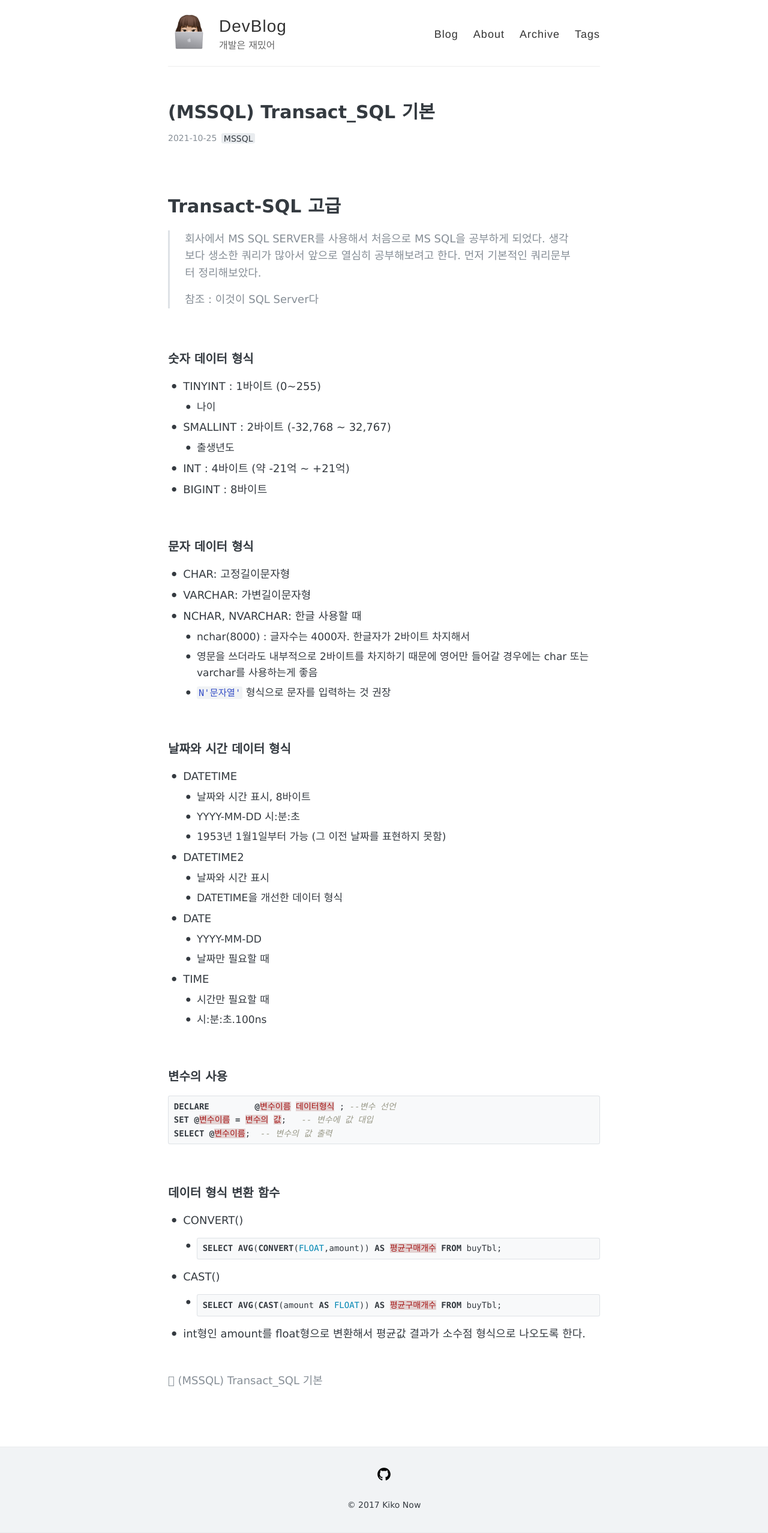
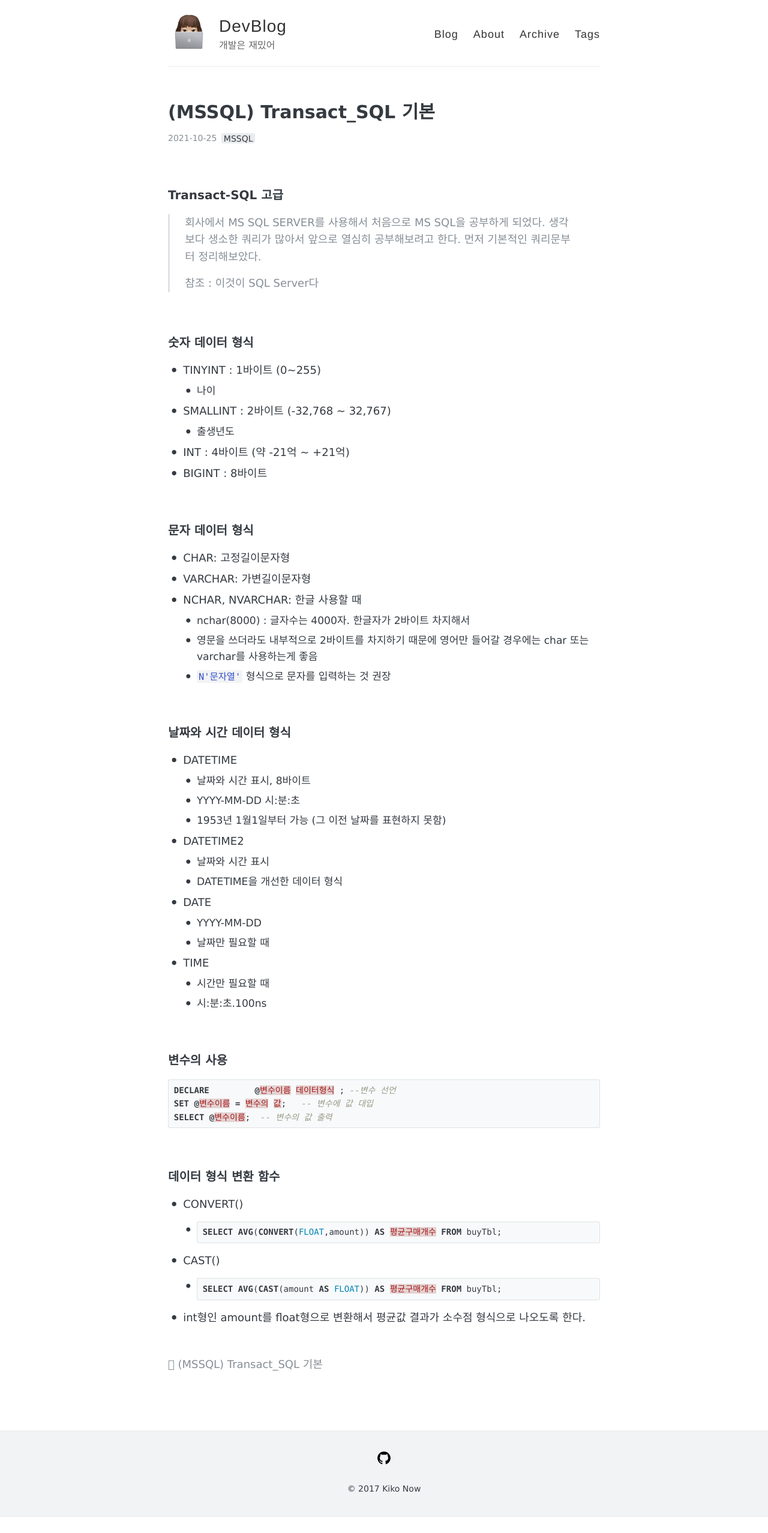
Before and after one commit to dadaJJung/blog, a Jekyll site: the page built from _posts/2021-10-25-MSSQL02.md, in a window 1280 px wide. Shown: the whole page at 60% size. Built offline with Jekyll 4.4.1, drawn with Linux system fonts in a browser that asks for light colours; comment, search, counter and statistics services are not loaded; after the commit the page ends 2528 px from its top, so only the background shows below that.

```diff
--- a/_posts/2021-10-25-MSSQL02.md
+++ b/_posts/2021-10-25-MSSQL02.md
@@ -7,7 +7,7 @@ tags:
 
 <br>
 
-# Transact-SQL 고급
+### Transact-SQL 고급
 
 > 회사에서 MS SQL SERVER를 사용해서 처음으로 MS SQL을 공부하게 되었다. 생각보다 생소한 쿼리가 많아서 앞으로 열심히 공부해보려고 한다. 먼저 기본적인 쿼리문부터 정리해보았다.
 >
```
Also changed, not shown: _posts/2021-10-23-MSSQL01.md (+1 -1 lines).
